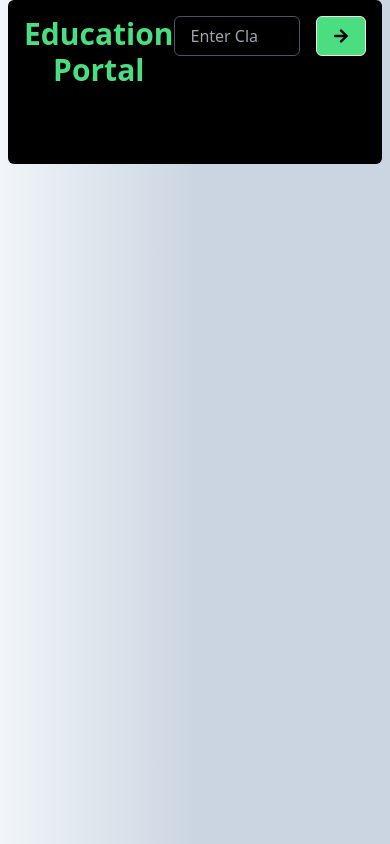
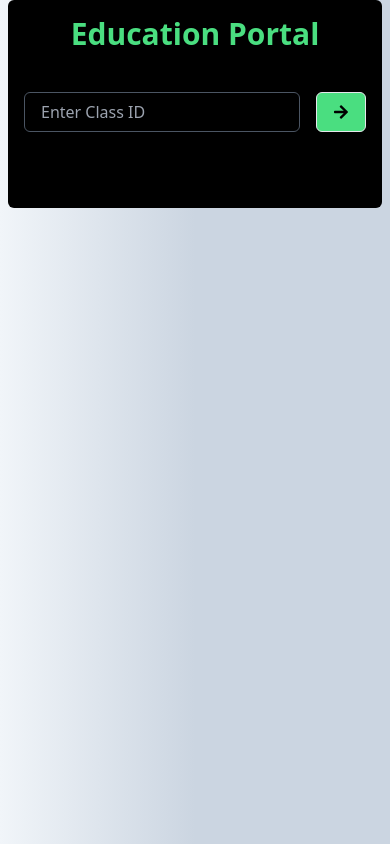
Before and after one commit to engineershoaibakhter/AI-and-chatbot-course, a Next.js app in the folder education/: page / in a window 390 px wide. Built offline with nearby package versions, Linux system fonts and the light colour scheme.

Commit message:
"Updated InputForm component: changed div class from 'flex justify-between mb-10' to 'sm:flex sm:justify-between mb-10' and added 'sm:mb-0 mb-10' to h1 class."

```diff
--- a/education/components/InputForm.jsx
+++ b/education/components/InputForm.jsx
@@ -79,8 +79,8 @@ const InputForm = () => {
 
   return (
     <>
-      <div className="flex justify-between mb-10">
-        <h1 className="text-3xl font-bold text-center text-green-400">Education Portal</h1>
+      <div className="sm:flex sm:justify-between mb-10">
+        <h1 className="text-3xl font-bold text-center text-green-400 sm:mb-0 mb-10">Education Portal</h1>
         <form onSubmit={handleClassIdSubmit} className="flex items-center gap-4 h-10 md:h-12 relative">
           <input
             className="w-full h-full border-[1px] border-gray-600 bg-transparent pl-4 pr-10 placeholder:text-gray-400 text-base rounded-md outline-none"
```
